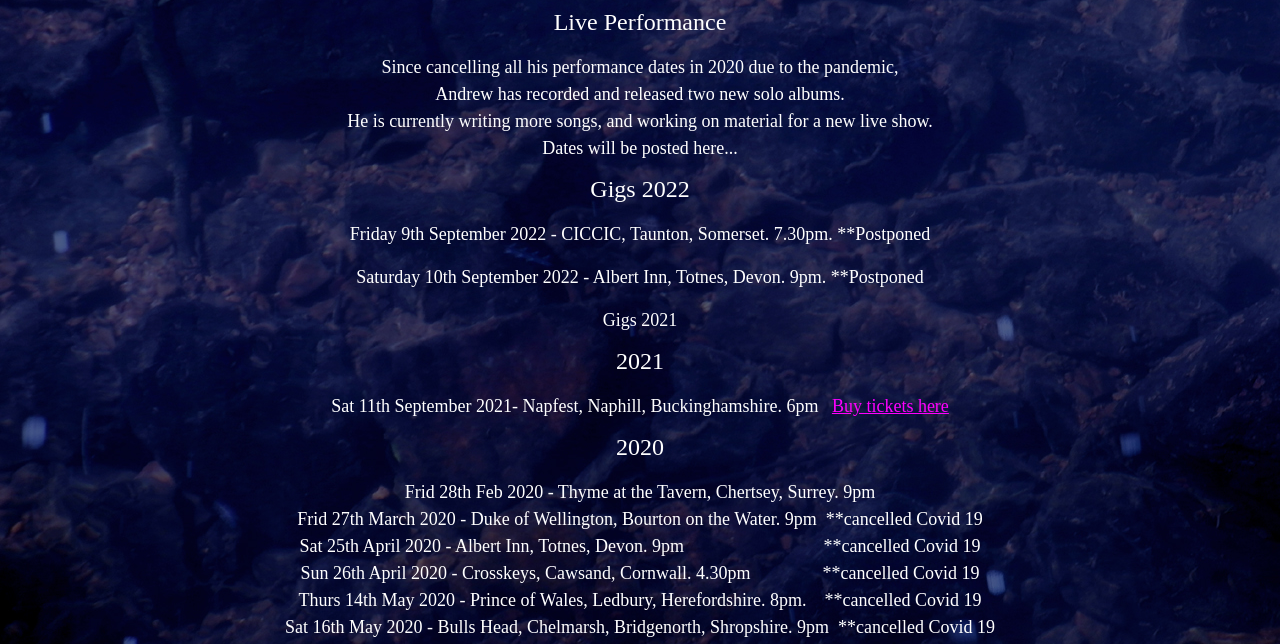
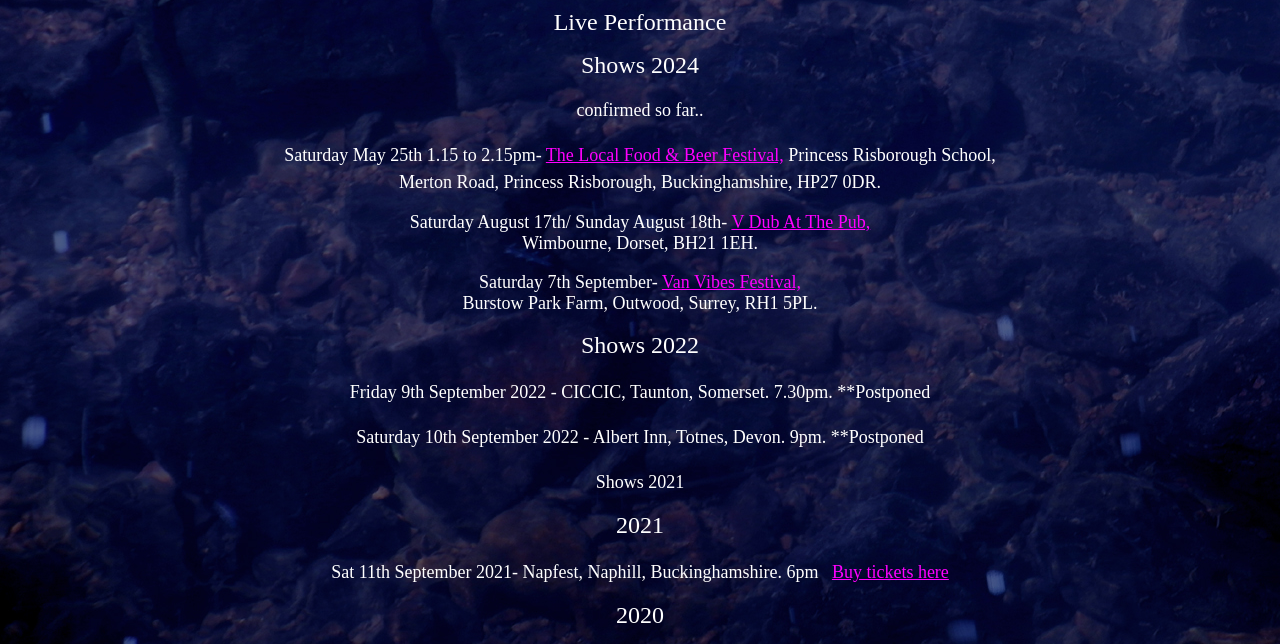
Before and after one commit to andrewriverstonemusic/andrewriverstonemusic.github.io, a plain HTML site: page live.html in a window 1280 px wide. Shown: the part 141-785 px from the top of the page. Drawn offline with Linux system fonts and the light colour scheme.

Commit message:
Update live.html

```diff
--- a/live.html
+++ b/live.html
@@ -44,18 +44,28 @@
 
 <p style="font-family: Georgia"><font size=7> Andrew Riverstone </font><P>
   <font size=5>Live Performance<P>
-  <font size=4>
-    Since cancelling all his performance dates in 2020 due to the pandemic,<br>
-    Andrew has recorded and released two new solo albums.<br>
-    He is currently writing more songs, and working on material for a new live show.<br>
-    Dates will be posted here... <P>
+    Shows 2024<P></P>
+  <font size=4> confirmed so far.. <P></P>
+    Saturday May 25th 1.15 to 2.15pm-
+<a href="https://www.thelocalfoodfestival.com/the-local-beer-music-festival/">The Local Food & Beer Festival,</a>
+ Princess Risborough School, <br>
+Merton Road, Princess Risborough, Buckinghamshire, HP27 0DR. <P>
+
+Saturday August 17th/ Sunday August 18th-
+<a href="https://www.vdubatthepub.com/">V Dub At The Pub,</a><br>
+Wimbourne, Dorset, BH21 1EH. <P>
+
+Saturday 7th September-
+<a href="https://www.vanvibesfestival.co.uk/">Van Vibes Festival,</a><br>
+Burstow Park Farm, Outwood, Surrey, RH1 5PL.<P>
+
 
     <font size=5>
-    Gigs 2022<P>
+    Shows 2022<P>
   <P><font size=4>
    Friday 9th September 2022 - CICCIC, Taunton, Somerset. 7.30pm.  **Postponed<P>
      Saturday 10th September 2022 - Albert Inn, Totnes, Devon. 9pm. **Postponed<br><P>
-    Gigs 2021<P>
+    Shows 2021<P>
      <font size=5>2021<P> <font size=4>
   Sat 11th September 2021- Napfest, Naphill, Buckinghamshire. 6pm&nbsp;&nbsp; <a href="https://www.napfest.co.uk">Buy tickets here</a>
   <P></font><P><P>2020<P>
```
